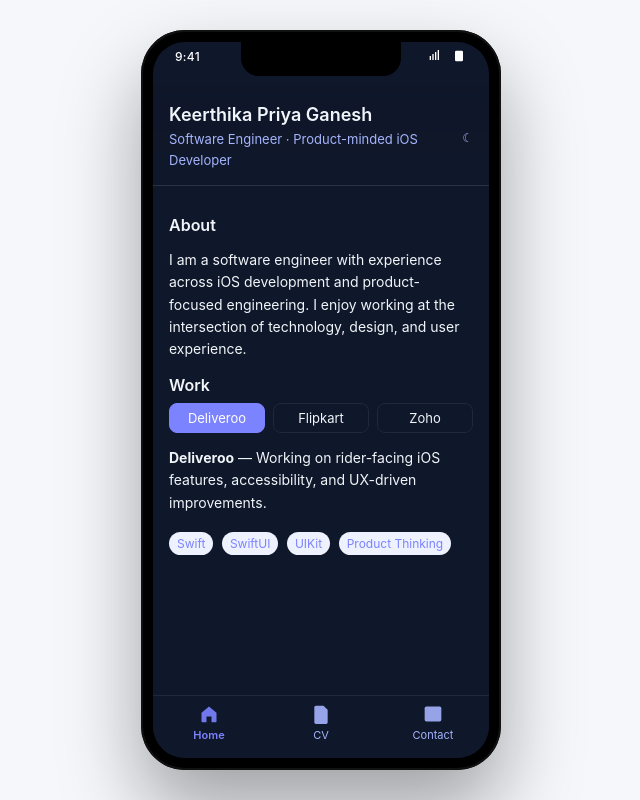
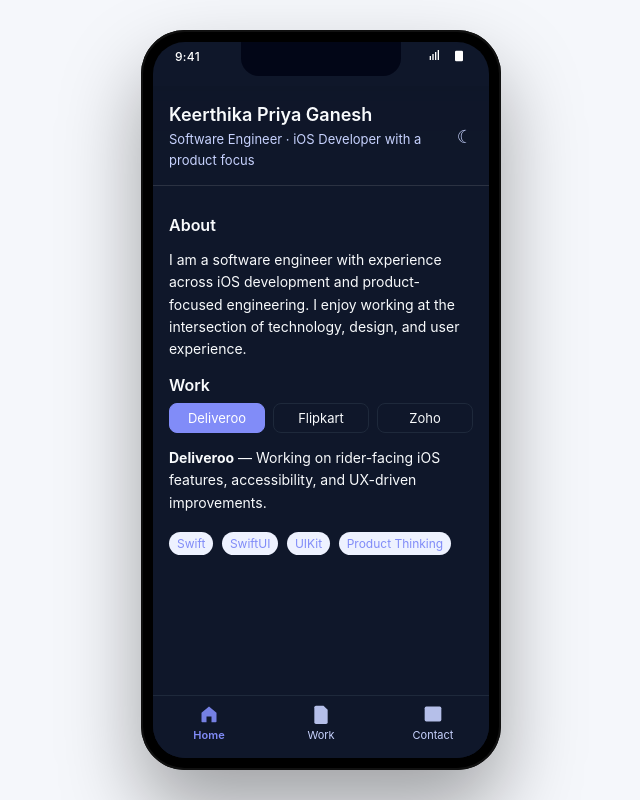
Before and after one commit to kp198/portfolio, a plain HTML site: page index.html in a window 1280 px wide. Both pictures are taken after a click on the element "Toggle dark mode". Shown: the whole page, without its empty margins (319-959 px from the left). Drawn offline with Linux system fonts and the light colour scheme.

Commit message:
fix: fix color issues

```diff
--- a/index.html
+++ b/index.html
@@ -12,18 +12,21 @@
       --muted: #6b7280;
       --accent: #4f46e5;
       --border: #e5e7eb;
+      --status-color: #111827; /* dark icons for light mode */
     }
 
     /* Dark mode only affects phone screen */
     /* Dark mode – subtle iOS-style */
     /* Dark mode – subtle iOS-style */
+    /* Dark mode – tuned iOS palette */
     .screen.dark {
       --bg: #0a0d14;
       --card: #0f172a;
-      --text: #f1f5f9;      /* brighter for headings & name */
-      --muted: #a5b4fc;     /* softer but readable */
-      --accent: #7c83ff;
+      --text: #f8fafc;
+      --muted: #c7d2fe;
+      --accent: #818cf8;
       --border: #1e293b;
+      --status-color: #ffffff; /* light icons for dark mode */
     }
 
     * { box-sizing: border-box; font-family: -apple-system, BlinkMacSystemFont, "Segoe UI", Roboto, sans-serif; }
@@ -65,6 +68,7 @@
     }
 
     /* Notch */
+    /* Notch */
     .notch {
       position: absolute;
       top: 0;
@@ -78,7 +82,12 @@
       z-index: 10;
     }
 
+    .screen.dark .notch {
+      background: #020617; /* visible against dark UI */
+    }
+
     /* Status bar hint */
+    /* iOS-like status bar */
     /* iOS-like status bar */
     .status {
       position: absolute;
@@ -92,7 +101,7 @@
       font-size: 12px;
       font-weight: 500;
       letter-spacing: 0.3px;
-      color: #ffffff;
+      color: var(--status-color);
       z-index: 6;
       pointer-events: none;
     }
@@ -106,7 +115,7 @@
     .status svg {
       width: 16px;
       height: 16px;
-      fill: #ffffff;
+      fill: var(--status-color);
     }
 
     .header {
@@ -123,9 +132,10 @@
     }
 
     .toggle {
-      font-size: 12px;
+      font-size: 18px; /* larger dark mode icon */
       cursor: pointer;
       color: var(--muted);
+      line-height: 1;
     }
 
     .header h1 {
@@ -161,6 +171,7 @@
       font-size: 18px;
       font-weight: 600;
       margin-bottom: 12px;
+      color: var(--text);
     }
 
     .contact-title {
@@ -184,6 +195,7 @@
     ul {
       padding-left: 18px;
       font-size: 14px;
+      color: var(--muted);
     }
 
     li { margin-bottom: 6px; }
@@ -276,7 +288,7 @@
     <div class="header">
       <div>
         <h1>Keerthika Priya Ganesh</h1>
-        <p>Software Engineer · Product-minded iOS Developer</p>
+        <p>Software Engineer · iOS Developer with a product focus</p>
       </div>
       <div class="toggle" onclick="toggleTheme()" title="Toggle dark mode">☾</div>
     </div>
@@ -328,7 +340,7 @@
           product teams to define and execute ideas end-to-end.
         </p>
         <p>
-          <a href="Keerthika_CV_PM.pdf" target="_blank">View full CV (PDF)</a>
+          <a href="./keerthika_cv.pdf" target="_blank">View full CV (PDF)</a>
         </p>
       </section>
 
@@ -348,7 +360,7 @@
         </div>
         <div class="tab" onclick="showTab('cv', this)">
           <svg class="icon" viewBox="0 0 24 24"><path d="M6 2h9l5 5v15a2 2 0 0 1-2 2H6a2 2 0 0 1-2-2V4a2 2 0 0 1 2-2z"/></svg>
-          <div>CV</div>
+          <div>Work</div>
         </div>
         <div class="tab" onclick="showTab('contact', this)">
           <svg class="icon" viewBox="0 0 24 24"><path d="M2 5a2 2 0 0 1 2-2h16a2 2 0 0 1 2 2v14a2 2 0 0 1-2 2H4a2 2 0 0 1-2-2z"/></svg>
```
